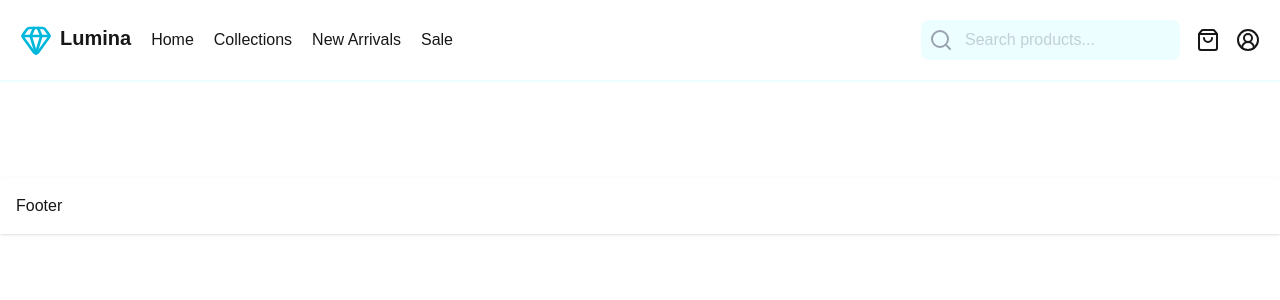
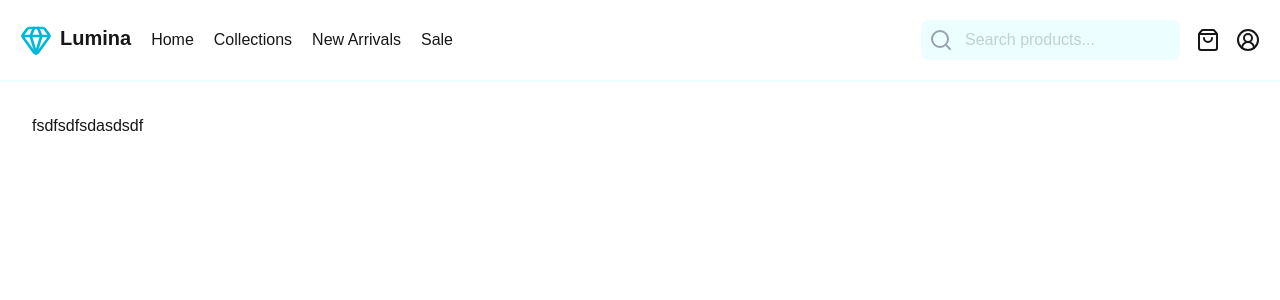
Before and after one commit to dev-dabid/next-ecommerce, a Next.js app: page / in a window 1280 px wide. Shown: the top 300 px of the page. Built offline with nearby package versions, Linux system fonts and the light colour scheme.

Commit message:
refactor: layout structure, move main page into route group

```diff
--- a/src/app/page.tsx
+++ b/src/app/(home)/page.tsx
@@ -13,6 +13,7 @@ export default function Homepage() {
 
   return (
     <div>
+      <p>fsdfsdfsdasdsdf</p>
       {products.map((product) => {
         return (
           <div>
--- a/src/app/layout.tsx
+++ b/src/app/layout.tsx
@@ -11,7 +11,6 @@ export default function RootLayout({
       <body className="bg-gray-50 text-gray-900">
         <Header />
         <main className="p-8">{children}</main>
-        <footer className="bg-white shadow p-4 mt-8">Footer</footer>
       </body>
     </html>
   );
```
